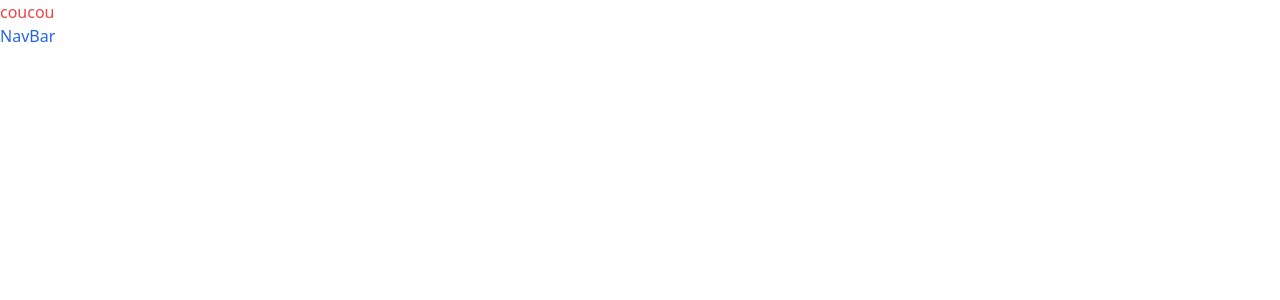
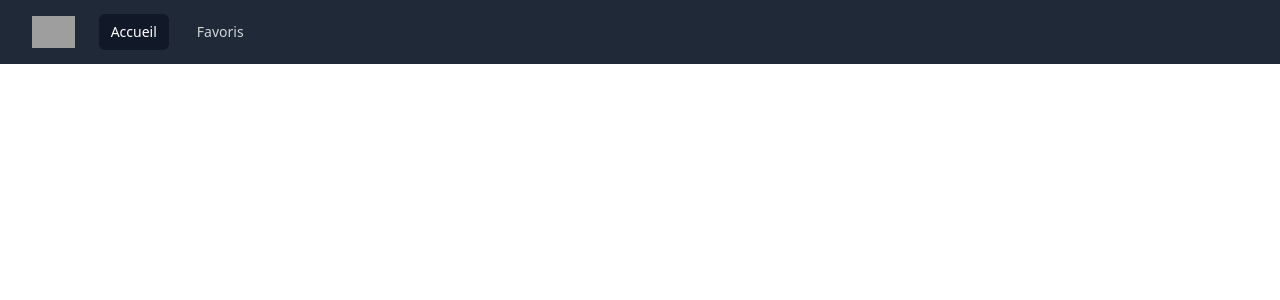
Before and after one commit to MarieBaude/allo-movie, a React (Vite) app: page / in a window 1280 px wide. Shown: the top 300 px of the page. Built offline with nearby package versions, Linux system fonts and the light colour scheme; grey boxes are pictures that could not be loaded.

Commit message:
adding nav bar tailwind

```diff
--- a/package.json
+++ b/package.json
@@ -9,6 +9,8 @@
     "preview": "vite preview"
   },
   "dependencies": {
+    "@headlessui/react": "^1.7.13",
+    "@heroicons/react": "^2.0.16",
     "react": "^18.2.0",
     "react-dom": "^18.2.0"
   },
--- a/src/App.jsx
+++ b/src/App.jsx
@@ -3,10 +3,9 @@
 function App() {
 
   return (
-    <div className="text-red-500">
-     coucou
+    <>
      <NavBar />
-    </div>
+    </>
   )
 }
 
--- a/src/components/NavBar.jsx
+++ b/src/components/NavBar.jsx
@@ -1,9 +1,89 @@
-import React from 'react'
+import { Fragment } from 'react'
+import { Disclosure, Menu, Transition } from '@headlessui/react'
+import { Bars3Icon, BellIcon, XMarkIcon } from '@heroicons/react/24/outline'
 
-function NavBar() {
+const navigation = [
+  { name: 'Accueil', href: '#', current: true },
+  { name: 'Favoris', href: '#', current: false },
+]
+
+function classNames(...classes) {
+  return classes.filter(Boolean).join(' ')
+}
+
+export default function NavBar() {
   return (
-    <div className='text-blue-600'>NavBar</div>
+    <Disclosure as="nav" className="bg-gray-800">
+      {({ open }) => (
+        <>
+          <div className="mx-auto max-w-7xl px-2 sm:px-6 lg:px-8">
+            <div className="relative flex h-16 items-center justify-between">
+              <div className="absolute inset-y-0 left-0 flex items-center sm:hidden">
+                {/* Mobile menu button*/}
+                <Disclosure.Button className="inline-flex items-center justify-center rounded-md p-2 text-gray-400 hover:bg-gray-700 hover:text-white focus:outline-none focus:ring-2 focus:ring-inset focus:ring-white">
+                  <span className="sr-only">Open main menu</span>
+                  {open ? (
+                    <XMarkIcon className="block h-6 w-6" aria-hidden="true" />
+                  ) : (
+                    <Bars3Icon className="block h-6 w-6" aria-hidden="true" />
+                  )}
+                </Disclosure.Button>
+              </div>
+              <div className="flex flex-1 items-center justify-center sm:items-stretch sm:justify-start">
+                <div className="flex flex-shrink-0 items-center">
+                  <img
+                    className="block h-8 w-auto lg:hidden"
+                    src="https://tailwindui.com/img/logos/mark.svg?color=indigo&shade=500"
+                    alt="Your Company"
+                  />
+                  <img
+                    className="hidden h-8 w-auto lg:block"
+                    src="https://tailwindui.com/img/logos/mark.svg?color=indigo&shade=500"
+                    alt="Your Company"
+                  />
+                </div>
+                <div className="hidden sm:ml-6 sm:block">
+                  <div className="flex space-x-4">
+                    {navigation.map((item) => (
+                      <a
+                        key={item.name}
+                        href={item.href}
+                        className={classNames(
+                          item.current ? 'bg-gray-900 text-white' : 'text-gray-300 hover:bg-gray-700 hover:text-white',
+                          'rounded-md px-3 py-2 text-sm font-medium'
+                        )}
+                        aria-current={item.current ? 'page' : undefined}
+                      >
+                        {item.name}
+                      </a>
+                    ))}
+                  </div>
+                </div>
+              </div>
+
+            </div>
+          </div>
+
+          <Disclosure.Panel className="sm:hidden">
+            <div className="space-y-1 px-2 pt-2 pb-3">
+              {navigation.map((item) => (
+                <Disclosure.Button
+                  key={item.name}
+                  as="a"
+                  href={item.href}
+                  className={classNames(
+                    item.current ? 'bg-gray-900 text-white' : 'text-gray-300 hover:bg-gray-700 hover:text-white',
+                    'block rounded-md px-3 py-2 text-base font-medium'
+                  )}
+                  aria-current={item.current ? 'page' : undefined}
+                >
+                  {item.name}
+                </Disclosure.Button>
+              ))}
+            </div>
+          </Disclosure.Panel>
+        </>
+      )}
+    </Disclosure>
   )
 }
-
-export default NavBar
```
Also changed, not shown: 1 other file (tests, documents, lock files or other folders).
